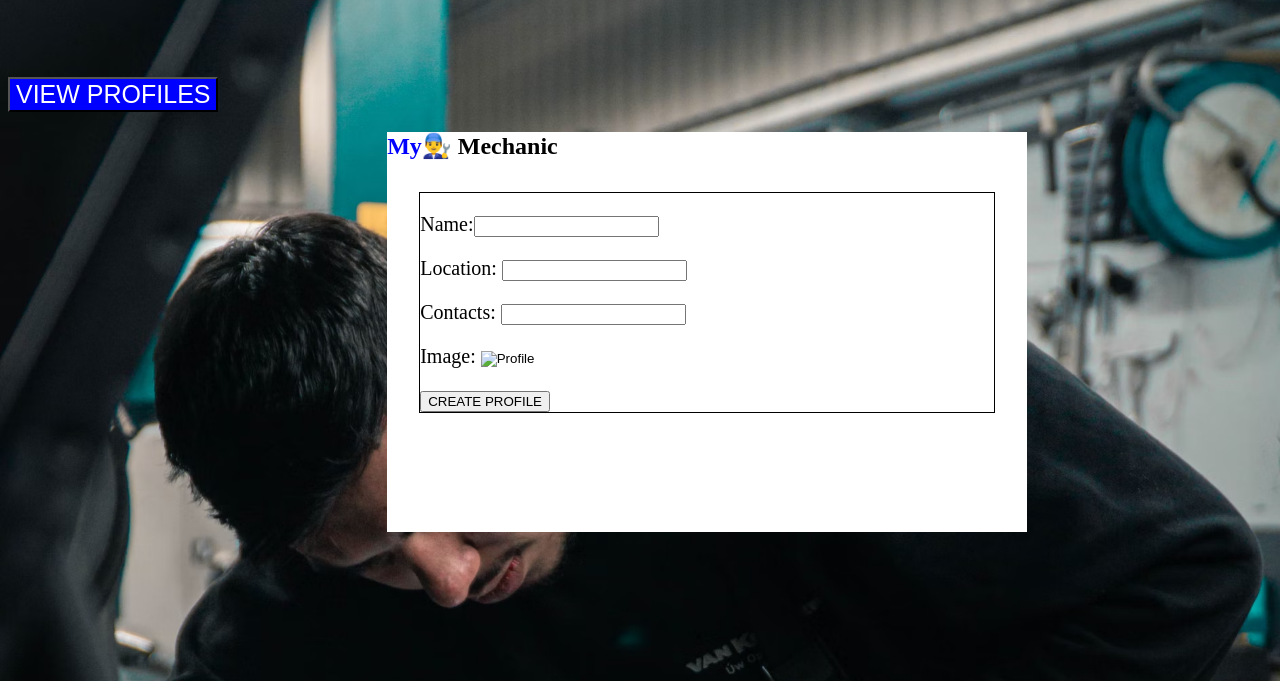
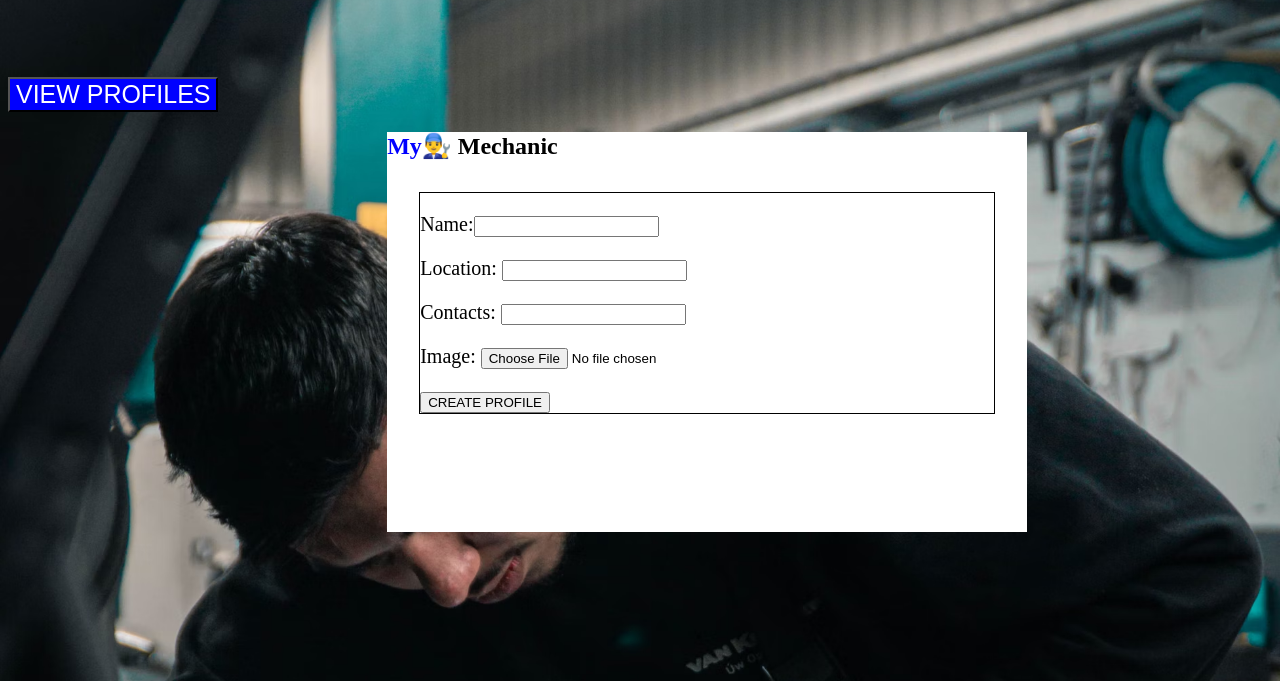
Before and after one commit to denisdelaki/phase1-project, a plain HTML site: page index.html in a window 1280 px wide. Shown: the part 91-772 px from the top of the page. Drawn offline with Linux system fonts and the light colour scheme.

Commit message:
modified the submission form for the profiles

```diff
--- a/index.html
+++ b/index.html
@@ -48,7 +48,7 @@
                         </p>
                         <p>
                         <label for="image">
-                        Image: <input type="image" src="" alt="Profile">
+                        Image: <input type="file"  accept="image/*">
                         </label>
                         </p>
 
```
